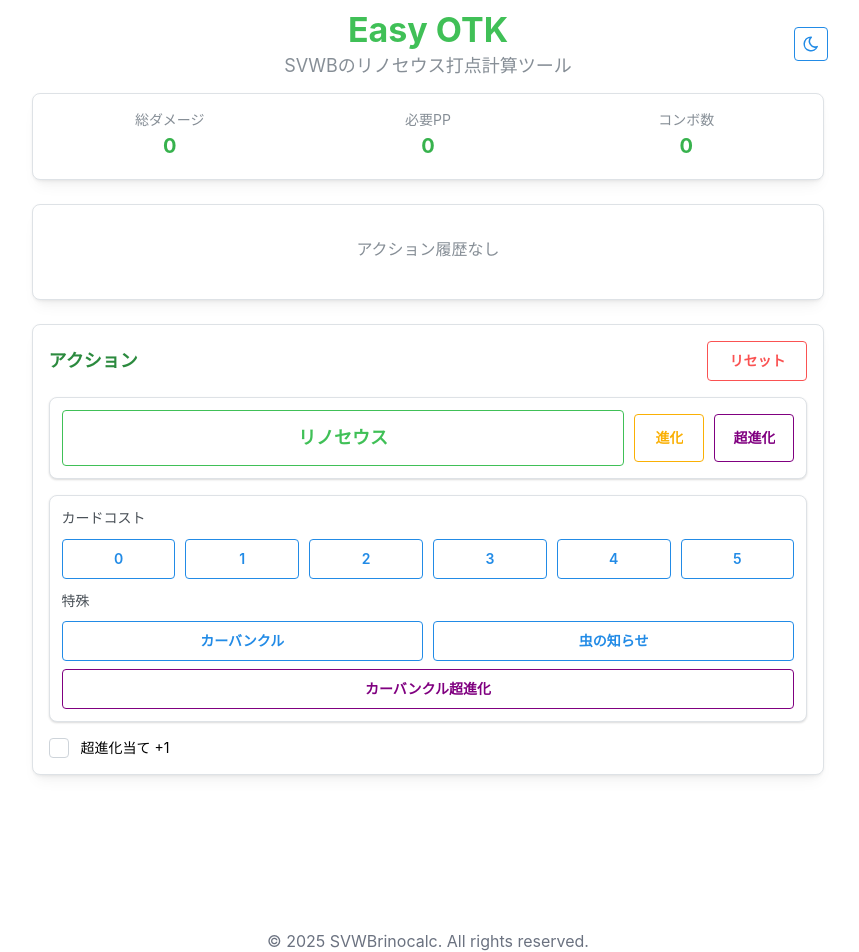
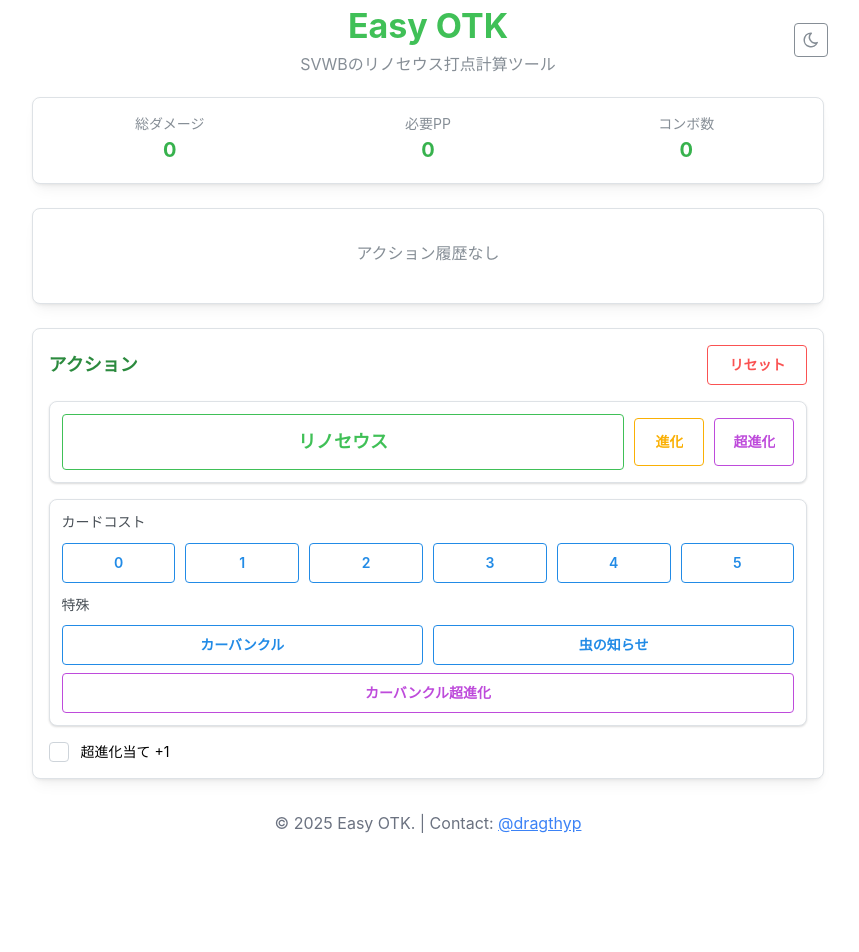
Before and after one commit to horiu/EasyOTK, a React (Vite) app: page / in a window 1280 px wide. Shown: the top 952 px of the page, without its empty margins (212-1071 px from the left). After the commit the page ends 852 px from the top, so only its background shows below. Built offline with nearby package versions, Linux system fonts and the light colour scheme.

Commit message:
✨ Appコンポーネントのレイアウトを改善し、ダークモード切替ボタンの色を修正。ActionPanelとHistoryDisplayコンポーネントのボタン色を変更。Calculatorコンポーネントのスタイルを調整。

```diff
--- a/src/App.tsx
+++ b/src/App.tsx
@@ -7,16 +7,16 @@ function App() {
   const { colorScheme, toggleColorScheme } = useMantineColorScheme();
   const dark = colorScheme === "dark";
   return (
-    <div className="min-h-screen">
-      <div className="container mx-auto min-h-screen max-w-4xl py-2 sm:px-4 md:px-6">
-        <header className="grid grid-cols-[1fr_10fr_1fr] items-center px-2 sm:px-4 md:px-6">
+    <div className="flex min-h-screen flex-col">
+      <div className="container mx-auto flex max-w-4xl flex-grow flex-col py-1 sm:px-4 md:px-6">
+        <header className="mb-2 grid grid-cols-[1fr_10fr_1fr] items-center px-2 sm:px-4 md:px-6">
           <div></div>
-          <div className="text-center">
+          <div className="space-y-1 text-center">
             {/* タイトル */}
             <Title order={1} ta="center" c="green">
               Easy OTK
             </Title>
-            <Text ta="center" c="dimmed" size="lg">
+            <Text ta="center" c="dimmed" className="text-xs sm:text-sm">
               SVWBのリノセウス打点計算ツール
             </Text>
           </div>
@@ -25,7 +25,8 @@ function App() {
               onClick={toggleColorScheme}
               size="lg"
               variant="outline"
-              color={dark ? "yellow" : "blue"}
+              color={dark ? "gray" : "gray"}
+              // color={dark ? "yellow" : "blue"}
               aria-label="ダークモード切替"
             >
               {dark ? <IconSun size={18} /> : <IconMoon size={18} />}
@@ -33,14 +34,26 @@ function App() {
           </div>
         </header>
 
-        <main className="flex justify-center">
+        <main className="flex flex-grow justify-center">
           <Calculator />
         </main>
+      </div>
 
-        <footer className="mt-12 text-center text-gray-500">
-          <p>&copy; 2025 SVWBrinocalc. All rights reserved.</p>
-        </footer>
-      </div>
+      <footer className="mt-auto py-4 text-center text-gray-500">
+        <div className="container mx-auto max-w-4xl px-2 sm:px-4 md:px-6">
+          <p>
+            &copy; 2025 Easy OTK. | Contact:{" "}
+            <a
+              href="https://x.com/dragthyp"
+              target="_blank"
+              rel="noopener noreferrer"
+              className="text-blue-500 underline hover:text-blue-600"
+            >
+              @dragthyp
+            </a>
+          </p>
+        </div>
+      </footer>
     </div>
   );
 }
--- a/src/components/ActionPanel.tsx
+++ b/src/components/ActionPanel.tsx
@@ -73,7 +73,7 @@ export const ActionPanel: React.FC<ActionPanelProps> = ({
               </Button>
               <Button
                 size="sm"
-                color="purple"
+                color="grape"
                 variant="outline"
                 onClick={() => onCardClick(CARD_TYPES.rinoseus, "リノセウス(超進化)", "super-evolution")}
                 disabled={hasAnySpecialCard}
@@ -126,7 +126,7 @@ export const ActionPanel: React.FC<ActionPanelProps> = ({
                   </Group>
                   <Button
                     size="sm"
-                    color="purple"
+                    color="grape"
                     variant="outline"
                     onClick={() => onCardClick(CARD_TYPES.cost, "ベビーカーバンクル超進化")}
                     disabled={hasAnySpecialCard}
--- a/src/components/Calculator.tsx
+++ b/src/components/Calculator.tsx
@@ -19,7 +19,7 @@ const Calculator: React.FC<CalculatorProps> = () => {
   } = useCalculator();
 
   return (
-    <Container size="md" px="sm" py="sm" className="mx-auto min-h-screen max-w-4xl px-2 sm:px-4 md:px-6">
+    <Container size="md" px="sm" py="sm" className="mx-auto max-w-4xl px-2 sm:px-4 md:px-6">
       <Stack gap="md" className="md:space-y-2">
         {/* 合計ダメージ表示 */}
         <StatsDisplay stats={stats} />
--- a/src/components/HistoryDisplay.tsx
+++ b/src/components/HistoryDisplay.tsx
@@ -9,17 +9,17 @@ interface HistoryDisplayProps {
 export const HistoryDisplay: React.FC<HistoryDisplayProps> = ({ cardHistory }) => {
   const renderCardItem = (item: CardPlayHistory, index: number) => {
     let displayName = item.cardName;
-    let textColor = "blue.7";
+    let textColor = "blue";
 
     // リノセウスの場合、進化段階に応じて色と表示名を設定
     if (item.cardType === CARD_TYPES.rinoseus) {
       displayName = "リノセウス";
       if (item.evolutionType === "normal") {
-        textColor = "green.7";
+        textColor = "green";
       } else if (item.evolutionType === "evolution") {
-        textColor = "yellow.7";
+        textColor = "yellow";
       } else if (item.evolutionType === "super-evolution") {
-        textColor = "grape.8";
+        textColor = "grape";
       }
     }
 
```
